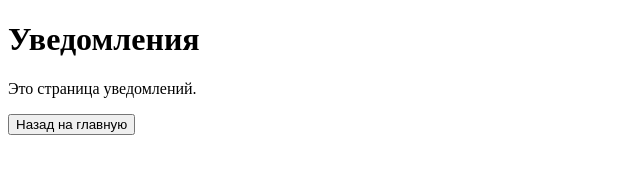
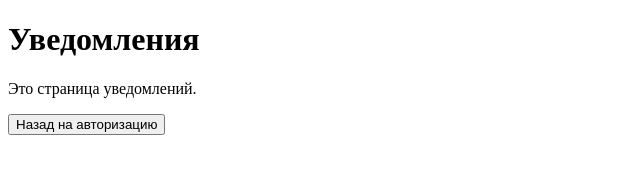
Before and after one commit to Kirillkp/Kirillkp.github.io, a plain HTML site: page notifications.html in a window 1280 px wide. Shown: the full height of the page, 0-640 px from the left. Drawn offline with Linux system fonts and the light colour scheme.

Commit message:
Update notifications.html

```diff
--- a/notifications.html
+++ b/notifications.html
@@ -9,7 +9,7 @@
     <p>Это страница уведомлений.</p>
 
     <button onclick="window.location.href='index.html'">
-        Назад на главную
+        Назад на авторизацию
     </button>
 </body>
 </html>
```
